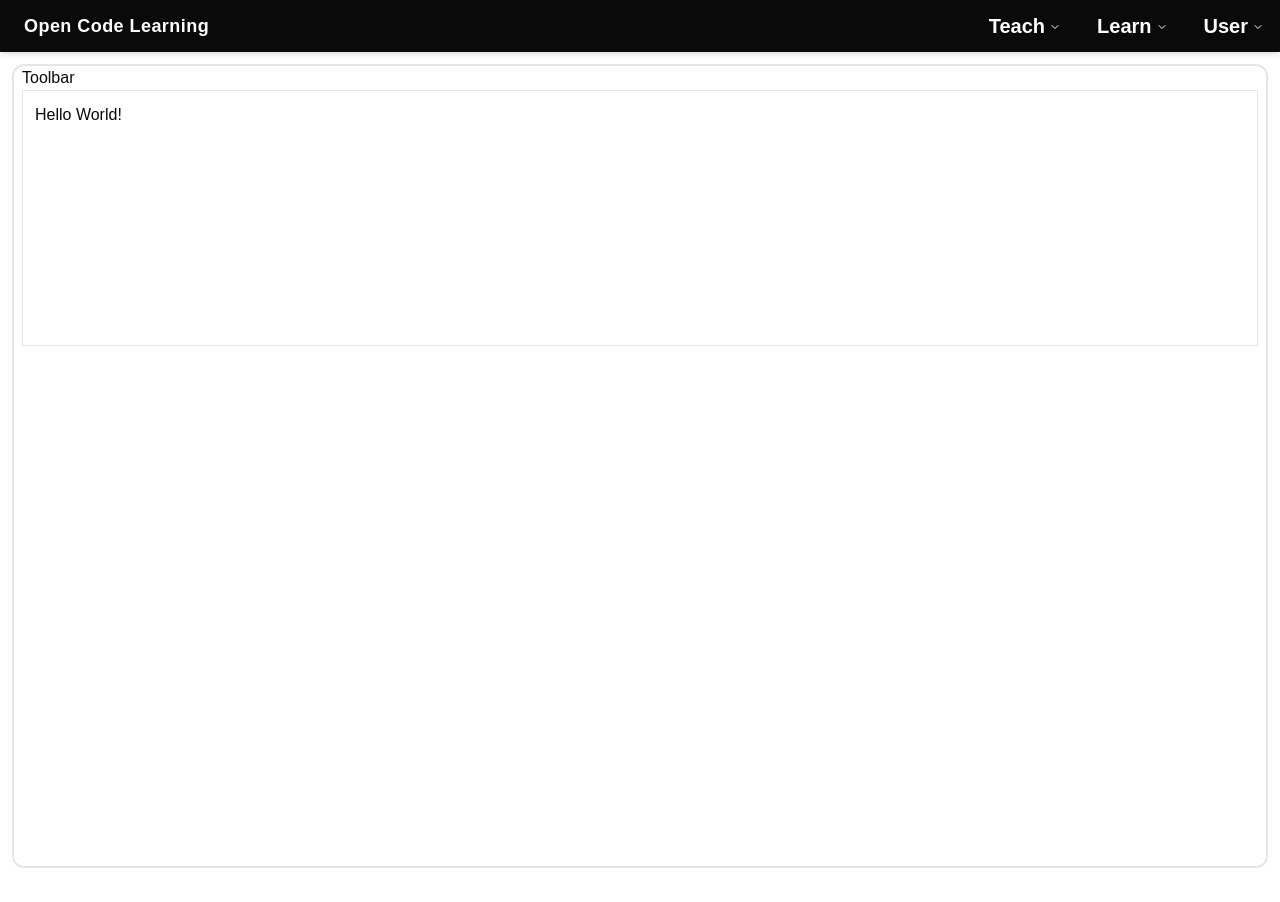
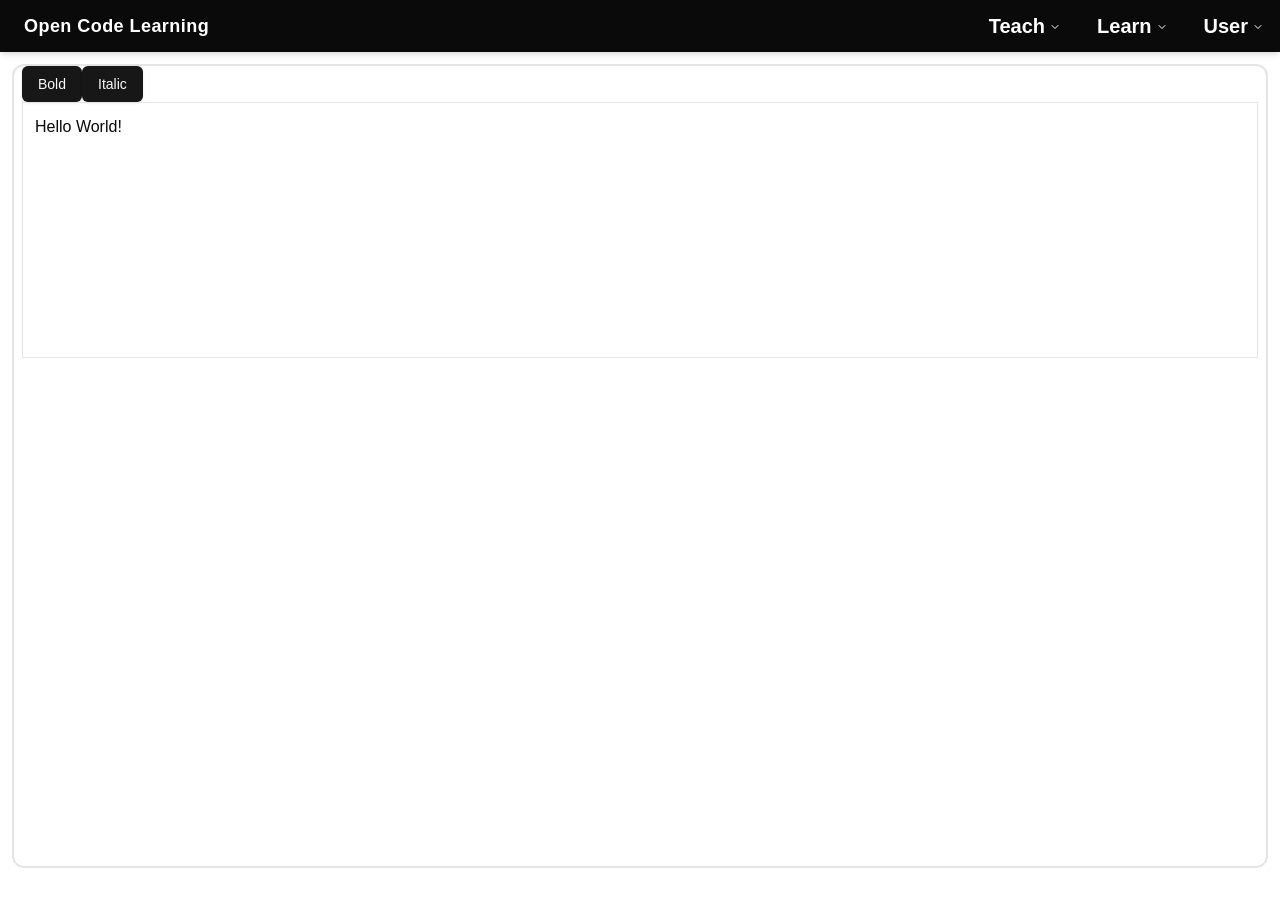
Before and after one commit to hdmGOAT/codelearnproject, a Next.js app in the folder frontend/: page /teach/create in a window 1280 px wide. Built offline with nearby package versions, Linux system fonts and the light colour scheme.

Commit message:
bold and italic

```diff
--- a/frontend/components/RichTextEditor.tsx
+++ b/frontend/components/RichTextEditor.tsx
@@ -3,6 +3,7 @@
 import React from "react";
 import { useEditor, EditorContent } from "@tiptap/react";
 import StarterKit from "@tiptap/starter-kit";
+import { Button } from "./ui/button";
 
 const RichTextEditor = () => {
   const editor = useEditor({
@@ -18,7 +19,14 @@ const RichTextEditor = () => {
 
   return (
     <div className="editor w-full h-screen">
-      <div className="toolbar  w-full">Toolbar</div>
+      <div className="toolbar  w-full">
+        <Button onClick={() => editor?.chain().focus().toggleBold().run()}>
+          Bold
+        </Button>
+        <Button onClick={() => editor?.chain().focus().toggleItalic().run()}>
+          Italic
+        </Button>
+      </div>
       <EditorContent className=" size-full" editor={editor} />
     </div>
   );
```
